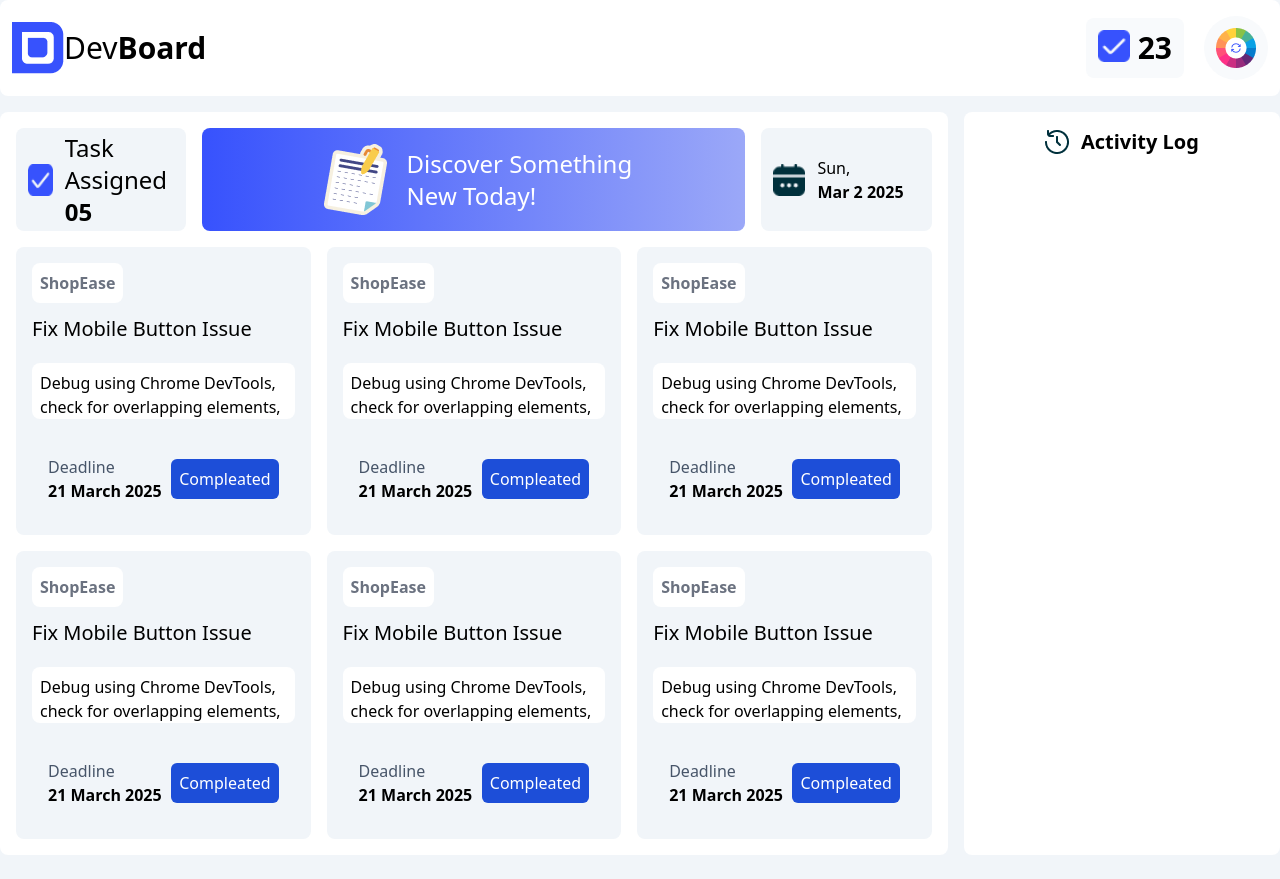
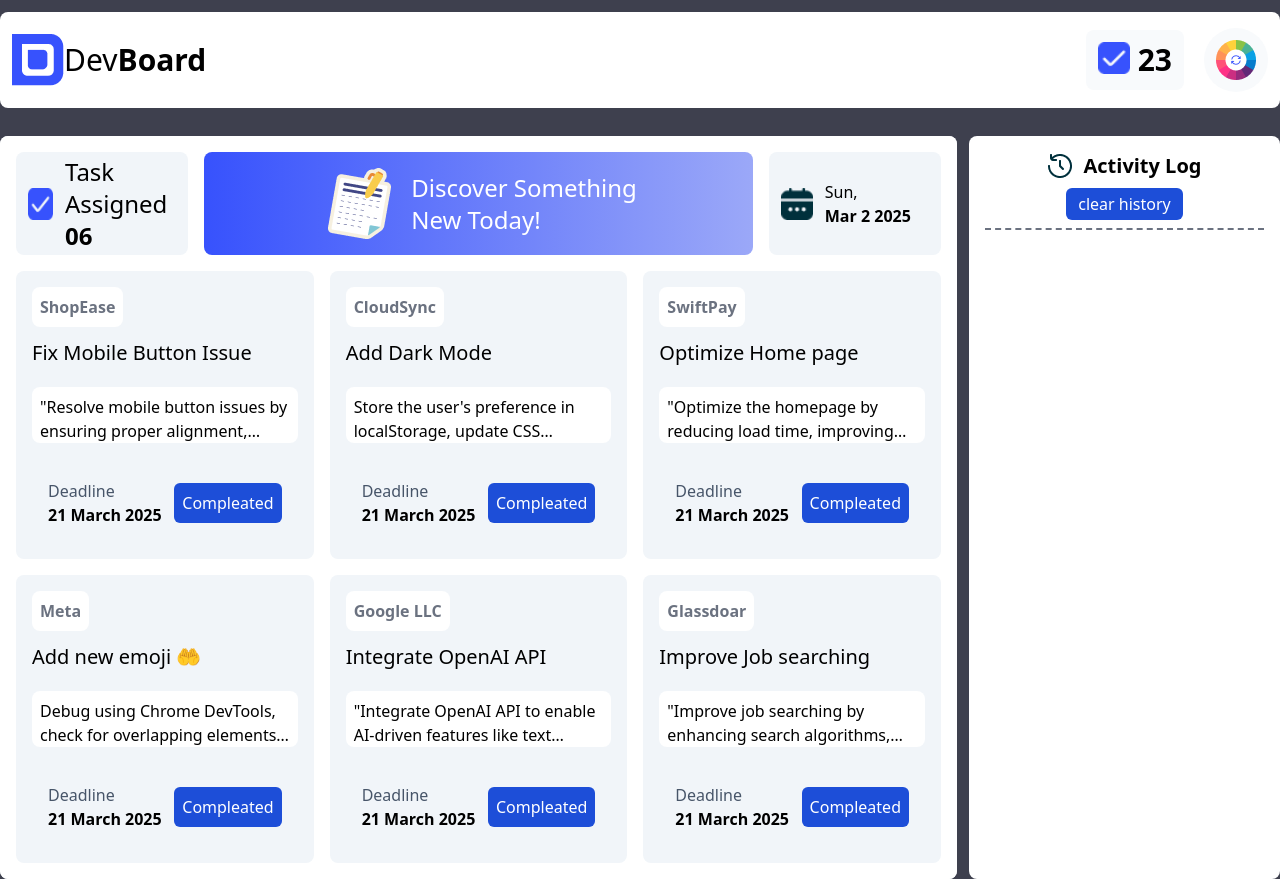
Before and after one commit to Abdullah-c-dev/assignment-5, a plain HTML site: page index.html in a window 1280 px wide. Both pictures are taken after a click on the button 1236 px from the left and 48 px from the top of the page. Before the commit the page ends 855 px from the top, so only its background shows below. Drawn offline with nearby package versions, Linux system fonts and the light colour scheme.

Commit message:
trying to compleat

```diff
--- a/index.html
+++ b/index.html
@@ -14,16 +14,17 @@
 
                 one: '#3752FD',
                 onetwo: '#9BA8F8',
-
+                button:'#3752FD'
               }
             }
           }
         }
       </script>
+      <link rel="stylesheet" href="littlebit.css">
 </head>
-<body class="container mx-auto bg-slate-100  gap-3 ">
+<body class="container mx-auto bg-slate-100  gap-3 grid grid-cols-4 ">
     <!-- navbar section -->
-    <nav class="container mx-auto flex justify-between py-4 bg-white mb-4 px-3 rounded-lg">
+    <nav class="container col-span-4  mx-auto flex justify-between py-4 mt-3 bg-white mb-4 px-3 rounded-lg">
         <div class="flex text-center items-center text-3xl">
             <img src="assets/logo.png" alt="">
             <div>Dev<span class="font-bold">Board</span></div>
@@ -31,31 +32,31 @@
         <div class="flex justify-center items-center gap-5  ">
             <button class="flex justify-center textcenter text-3xl font-bold gap-2 bg-slate-50 rounded-lg p-3">
                 <img class="w-8 h-8" src="assets/checkbox.png" alt="">
-                <div><span>23</span></div>
+                <div><span id="23">23</span></div>
             </button>
 
-            <button class="bg-slate-50 rounded-full p-3"><img src="assets/theme-btn.png" alt=""></button>
+            <button id="themeButton" class="bg-slate-50 rounded-full p-3 "><img src="assets/theme-btn.png" alt=""></button>
         </div>
 
     </nav>
-    <main class="bg-white">
-        <main class="flex gap-4 bg-slate-100  ">
-            <div class="w-3/4 grid grid-cols-3 justify-between  rounded-lg bg-white p-4 gap-4">
-                <div class="grid grid-cols-5 col-span-3 gap-4 ">
+
+        <main class="flex gap-4 bg-slate-100 col-span-3 rounded-lg ">
+            <div class=" grid grid-cols-3 justify-between  rounded-lg bg-white p-4 gap-4">
+                <div class="grid grid-cols-5 col-span-3 gap-4  border-dashed ">
                     <div class="flex items-center bg-slate-100  rounded-lg ">
                         <div class=" p-3 col-span-1 "><img class="w-8 h-8 " src="assets/checkbox.png" alt="">
                         </div>
                         <div class="justify-center text-2xl  ">
                             <p>Task Assigned</p>
-                            <p class="font-bold">05</p>
+                            <p id="06" class="font-bold">06</p>
                         </div>
                     </div>
-                    <div class="flex items-center p-3 col-span-3
-                    bg-gradient-to-r from-one to-onetwo justify-center text-2xl text-white gap-3 rounded-lg ">
-                        <img src="assets/board.png" alt="">
-                        <p >Discover Something <br> New Today!</p>
+                    <a href="qupage.html" class="col-span-3"><div class="flex items-center p-3
+                        bg-gradient-to-r from-one to-onetwo justify-center text-2xl text-white gap-3 rounded-lg ">
+                            <img src="assets/board.png" alt="">
+                            <p >Discover Something <br> New Today!</p>
 
-                    </div>
+                        </div></a>
                     <div class="flex items-center p-3 gap-3 bg-slate-100 rounded-lg col-span-1">
                         <img class="w-8 h-8" src="assets/calender.png" alt="">
                         <p id="date"></p>
@@ -72,68 +73,62 @@
 
                 <div class="bg-slate-100 p-4 rounded-lg">
                     <button class="bg-white p-2 font-semibold text-gray-500 rounded-lg">ShopEase</button>
-                    <p class=" text-xl mt-3">Fix Mobile Button Issue</p>
-                    <p class="bg-white my-5 h-14  overflow-hidden rounded-lg p-2 ">Debug using Chrome DevTools, check for overlapping elements, and ensure onClick works properly
-                        and ensure onClick works properly</p>
+                    <h6 class=" text-xl mt-3">Fix Mobile Button Issue</h6>
+                    <p class="bg-white my-5 h-14 truncate-multiline overflow-hidden rounded-lg p-2 ">"Resolve mobile button issues by ensuring proper alignment, responsive design, and smooth interaction on all devices."</p>
                         <div class="flex justify-between p-4  items-center">
                             <div><p class="text-slate-600">Deadline</p>
                                 <h2 class="font-semibold">21 March 2025</h2></div>
-                            <button class="bg-blue-700 py-2 px-2 text-white rounded-md"> Compleated</button>
+                            <button id="button1" class="bg-blue-700 py-2 px-2 text-white rounded-md"> Compleated</button>
                         </div>
                 </div>
                 <div class="bg-slate-100 p-4 rounded-lg">
-                    <button class="bg-white p-2 font-semibold text-gray-500 rounded-lg">ShopEase</button>
-                    <p class=" text-xl mt-3">Fix Mobile Button Issue</p>
-                    <p class="bg-white my-5 h-14  overflow-hidden rounded-lg p-2 ">Debug using Chrome DevTools, check for overlapping elements, and ensure onClick works properly
-                        and ensure onClick works properly</p>
+                    <button class="bg-white p-2 font-semibold text-gray-500 rounded-lg">CloudSync</button>
+                    <h6 class=" text-xl mt-3">Add Dark Mode</h6>
+                    <p class="bg-white my-5 h-14  overflow-hidden truncate-multiline rounded-lg p-2 ">Store the user's preference in localStorage, update CSS variables dynamically, and apply a smooth transition effect.</p>
                         <div class="flex justify-between p-4  items-center">
                             <div><p class="text-slate-600">Deadline</p>
                                 <h2 class="font-semibold">21 March 2025</h2></div>
-                            <button class="bg-blue-700 py-2 px-2 text-white rounded-md"> Compleated</button>
+                            <button id="button2" class="bg-blue-700 py-2 px-2 text-white rounded-md"> Compleated</button>
                         </div>
                 </div>
                 <div class="bg-slate-100 p-4 rounded-lg">
-                    <button class="bg-white p-2 font-semibold text-gray-500 rounded-lg">ShopEase</button>
-                    <p class=" text-xl mt-3">Fix Mobile Button Issue</p>
-                    <p class="bg-white my-5 h-14  overflow-hidden rounded-lg p-2 ">Debug using Chrome DevTools, check for overlapping elements, and ensure onClick works properly
-                        and ensure onClick works properly</p>
+                    <button class="bg-white p-2 font-semibold text-gray-500 rounded-lg">SwiftPay</button>
+                    <h6 class=" text-xl mt-3">Optimize  Home page </h6>
+                    <p class="bg-white my-5 h-14  overflow-hidden truncate-multiline rounded-lg p-2 ">"Optimize the homepage by reducing load time, improving navigation, and ensuring mobile responsiveness for better user experience."</p>
                         <div class="flex justify-between p-4  items-center">
                             <div><p class="text-slate-600">Deadline</p>
                                 <h2 class="font-semibold">21 March 2025</h2></div>
-                            <button class="bg-blue-700 py-2 px-2 text-white rounded-md"> Compleated</button>
+                            <button id="button3" class="bg-blue-700 py-2 px-2 text-white rounded-md"> Compleated</button>
                         </div>
                 </div>
                 <div class="bg-slate-100 p-4 rounded-lg">
-                    <button class="bg-white p-2 font-semibold text-gray-500 rounded-lg">ShopEase</button>
-                    <p class=" text-xl mt-3">Fix Mobile Button Issue</p>
-                    <p class="bg-white my-5 h-14  overflow-hidden rounded-lg p-2 ">Debug using Chrome DevTools, check for overlapping elements, and ensure onClick works properly
-                        and ensure onClick works properly</p>
+                    <button class="bg-white p-2 font-semibold text-gray-500 rounded-lg">Meta</button>
+                    <h6 class=" text-xl mt-3">Add new emoji 🤲</h6>
+                    <p class="bg-white my-5 h-14  overflow-hidden truncate-multiline rounded-lg p-2 ">Debug using Chrome DevTools, check for overlapping elements, and ensure onClick works properly</p>
                         <div class="flex justify-between p-4  items-center">
                             <div><p class="text-slate-600">Deadline</p>
                                 <h2 class="font-semibold">21 March 2025</h2></div>
-                            <button class="bg-blue-700 py-2 px-2 text-white rounded-md"> Compleated</button>
+                            <button id="button4" class="bg-blue-700 py-2 px-2 text-white rounded-md"> Compleated</button>
                         </div>
                 </div>
                 <div class="bg-slate-100 p-4 rounded-lg">
-                    <button class="bg-white p-2 font-semibold text-gray-500 rounded-lg">ShopEase</button>
-                    <p class=" text-xl mt-3">Fix Mobile Button Issue</p>
-                    <p class="bg-white my-5 h-14  overflow-hidden rounded-lg p-2 ">Debug using Chrome DevTools, check for overlapping elements, and ensure onClick works properly
-                        and ensure onClick works properly</p>
+                    <button class="bg-white p-2 font-semibold text-gray-500 rounded-lg">Google LLC</button>
+                    <h6 class=" text-xl mt-3">Integrate OpenAI API </h6>
+                    <p class="bg-white my-5 h-14  overflow-hidden truncate-multiline rounded-lg p-2 ">"Integrate OpenAI API to enable AI-driven features like text generation, summarization, and natural language processing."</p>
                         <div class="flex justify-between p-4  items-center">
                             <div><p class="text-slate-600">Deadline</p>
                                 <h2 class="font-semibold">21 March 2025</h2></div>
-                            <button class="bg-blue-700 py-2 px-2 text-white rounded-md"> Compleated</button>
+                            <button id="button5"  class="bg-blue-700 py-2 px-2 text-white rounded-md"> Compleated</button>
                         </div>
                 </div>
                 <div class="bg-slate-100 p-4 rounded-lg">
-                    <button class="bg-white p-2 font-semibold text-gray-500 rounded-lg">ShopEase</button>
-                    <p class=" text-xl mt-3">Fix Mobile Button Issue</p>
-                    <p class="bg-white my-5 h-14  overflow-hidden rounded-lg p-2 ">Debug using Chrome DevTools, check for overlapping elements, and ensure onClick works properly
-                        and ensure onClick works properly</p>
+                    <button class="bg-white p-2 font-semibold text-gray-500 rounded-lg">Glassdoar</button>
+                    <h6 class=" text-xl mt-3">Improve Job searching </h6>
+                    <p class="bg-white my-5 h-14  overflow-hidden truncate-multiline rounded-lg p-2 ">"Improve job searching by enhancing search algorithms, offering personalized recommendations, and integrating skill-based filters."</p>
                         <div class="flex justify-between p-4  items-center">
                             <div><p class="text-slate-600">Deadline</p>
                                 <h2 class="font-semibold">21 March 2025</h2></div>
-                            <button class="bg-blue-700 py-2 px-2 text-white rounded-md"> Compleated</button>
+                            <button id="button6" class="bg-blue-700 py-2 px-2 text-white rounded-md"> Compleated</button>
                         </div>
                 </div>
                 </div>
@@ -141,27 +136,30 @@
 
 
             <!-- history section -->
-            <!-- <div class=" grid  justify-center text-center items-center gap-3 mx-auto p-3  bg-white w-1/4 rounded-lg grid-rows-1">
-                <div class="flex gap-3 text-center justify-center "><img class="h-6 w-6" src="assets/activity.png" alt="">
-                    <p class="text-xl">Activity log</p></div>
-                    <div><button class=   "bg-blue-700 text-white px-3 py-2 rounded-lg">Clear History</button></div>
+        </main>
+        <div class="flex flex-col items-center bg-white w-1/4 p-4 rounded-lg  col-span-1 w-full">
+                <div class="border-b-2 border-dashed border-gray-500 w-full ">
+                    <div class="flex items-center justify-center text-center center gap-3 pb-2"><img src="assets/activity.png" class="h-6 w-6" alt="">
+                        <p class="text-xl font-semibold ">Activity Log</p>
 
-            </div> -->
-            <!-- <div class="grid  bg-white w-1/4">
-                <img src="assets/activity.png" alt="">
-                <p>Activity Log</p>
-                hi
-            </div> -->
-            <div class="flex flex-col items-center bg-white w-1/4 p-4 rounded-lg">
-                <div class="flex items-center justify-center text-center center gap-3"><img src="assets/activity.png" class="h-6 w-6" alt="">
-                    <p class="text-xl font-semibold ">Activity Log</p></div>
-                <p class=""></p>
+
+                    </div>
+                    <div id="history" class="justify-center items-center text-center bg "><button class="bg-blue-700 py-1 mb-2 px-3 text-white rounded-md">clear history</button></div>
+                </div>
+                <div id="emptydiv"></div>
             </div>
-        </main>
-    </main>
+            <div id="myModal" class="hidden fixed inset-0 bg-gray-500 bg-opacity-50 flex justify-center items-center">
+  <div class="bg-white rounded-lg p-5">
+    <h2 class="text-xl font-bold">Warning</h2>
+    <p class="mt-3">The task count has reached zero.</p>
+    <div class="flex justify-end mt-5">
+      <button id="closeModal" class="bg-blue-500 text-white py-2 px-4 rounded">Close</button>
+    </div>
+  </div>
+</div>
 
 
 
-
+    <script src="js.js"></script>
 </body>
 </html>
--- /dev/null
+++ b/js.js
@@ -0,0 +1,54 @@
+
+
+    function getRandomColor() {
+        const letters = '0123456789ABCDEF';
+        let color = '#';
+        for (let i = 0; i < 6; i++) {
+            color += letters[Math.floor(Math.random() * 16)];
+        }
+        return color;
+    }
+    document.getElementById('themeButton').addEventListener('click', function() {
+        document.body.style.backgroundColor = getRandomColor();
+    });
+
+    document.addEventListener("DOMContentLoaded", function () {
+        const countElement = document.getElementById("06");
+        const incrementElement = document.getElementById("23");
+
+        const buttons = document.querySelectorAll("#button1, #button2, #button3, #button4, #button5, #button6");
+
+        buttons.forEach(function (button) {
+            button.addEventListener("click", function () {
+                let currentCount = parseInt(countElement.innerText);
+                let currentIncrement = parseInt(incrementElement.innerText);
+                if (currentCount > 0) {
+                    countElement.innerText = currentCount - 1;
+                }
+                incrementElement.innerText = currentIncrement + 1;
+
+
+            })
+        })
+    })
+    document.addEventListener("DOMContentLoaded", function () {
+        const buttons = document.querySelectorAll("#button1, #button2, #button3, #button4, #button5, #button6");
+
+        buttons.forEach((button, index) => {
+            button.addEventListener("click", function () {
+                const clearHistory = document.getElementById("history");
+                const taskNames = document.querySelectorAll("h6")[index].innerText;
+                const pTag = document.createElement("p");
+                pTag.classList.add("font-semibold", "text-gray-800", "bg-slate-100", "p-4","mt-4","gap-y-2","rounded-lg");
+                pTag.innerHTML = `You have completed Task "${taskNames}" at ${new Date().toLocaleTimeString()}`;
+
+
+                document.getElementById("emptydiv").appendChild(pTag);
+
+
+
+                button.disabled = true;
+                button.classList.add("opacity-50");
+            });
+        });
+    });
--- /dev/null
+++ b/littlebit.css
@@ -0,0 +1,7 @@
+.truncate-multiline {
+    display: -webkit-box;
+    -webkit-line-clamp: 2;
+    -webkit-box-orient: vertical;
+    overflow: hidden;
+    text-overflow: ellipsis;
+}
```
Also changed, not shown: qupage.html (added, +88 -0 lines).
